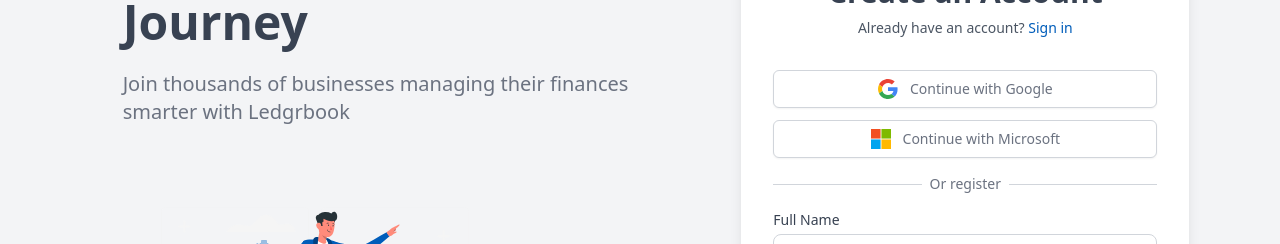
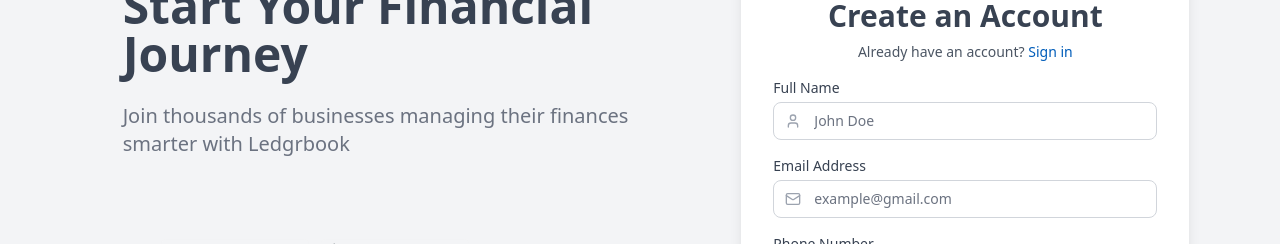
Before and after one commit to Cobot-Technolab/ERP, a React (Vite) app in the folder Frontend/: page /signup in a window 1280 px wide. Shown: the part 194-438 px from the top of the page. Built offline with nearby package versions, Linux system fonts and the light colour scheme.

Commit message:
Delete Social Auth Feature (login with google or microsoft)

```diff
--- a/Frontend/src/Pages/LoginPage.tsx
+++ b/Frontend/src/Pages/LoginPage.tsx
@@ -4,7 +4,6 @@
 import { validateEmail, validatePassword } from "@/lib/validateForm";
 import { FormErrors } from "@/types";
 import FormInput from "@/components/UI/FormInput";
-import SocialAuth from "@/components/UI/SocialAuth";
 import { Button } from "@/components/UI/button";
 const LoginPage = () => {
   const [formData, setFormData] = useState({
@@ -94,7 +93,7 @@
           </div>
         </div>
       </div>
-      <div className="max-w-md w-full space-y-8 bg-white p-8 rounded-xl shadow-lg pb-10 h-fit">
+      <div className="max-w-md w-full space-y-8 bg-white p-8 rounded-xl shadow-lg pb-20 pt-12 h-fit">
         <div className="text-center">
           <h2 className="mt-6 text-3xl font-bold text-foreground">
             Welcome Back
@@ -157,7 +156,6 @@
             </Link>
           </div>
         </form>
-        <SocialAuth />
       </div>
     </div>
   );
--- a/Frontend/src/Pages/SignupPage.tsx
+++ b/Frontend/src/Pages/SignupPage.tsx
@@ -5,7 +5,6 @@
 } from "@/lib/validateForm";
 import { FormErrors } from "@/types";
 import FormInput from "@/components/UI/FormInput";
-import SocialAuth from "@/components/UI/SocialAuth";
 import { User, Mail, Phone, Lock } from "lucide-react";
 import BusinessGrowth from "@/assets/BusinessGrowth.svg";
 const SignupPage = () => {
@@ -57,7 +56,7 @@
   };
 
   return (
-    <div className="bg-gray-100 flex justify-evenly p-4 py-8">
+    <div className="bg-gray-100 flex justify-evenly p-4 py-16">
       <div className="hidden flex-col justify-center h-full text-black p-8 lg:flex">
         <div className="space-y-6 max-w-lg">
           {/* Main heading */}
@@ -77,9 +76,9 @@
           </div>
         </div>
       </div>
-      <div className="max-w-md w-full space-y-8 bg-white p-8 rounded-xl shadow-lg h-fit pb-10">
+      <div className="max-w-md w-full space-y-8 bg-white p-8 rounded-xl shadow-lg h-fit py-12">
         <div className="text-center">
-          <h2 className="mt-6 text-3xl font-bold text-foreground">
+          <h2 className="text-3xl font-bold text-foreground">
             Create an Account
           </h2>
           <p className="mt-2 text-sm text-gray-600">
@@ -92,7 +91,6 @@
             </Link>
           </p>
         </div>
-        <SocialAuth position="top" continueText="register" />
         <form className="!mt-4 space-y-6" onSubmit={handleSubmit}>
           <div className="space-y-4">
             <FormInput
--- a/Frontend/src/components/UI/SocialAuth.tsx
+++ /dev/null
@@ -1,90 +0,0 @@
-import { cn } from "@/lib/utils";
-import { JSX } from "react";
-interface SocialAuthProps {
-  continueText?: string;
-  position?: "top" | "bottom";
-  className?: string;
-}
-const SocialAuthButton = ({
-  provider,
-  icon,
-  onClick,
-}: {
-  provider: string;
-  icon: JSX.Element;
-  onClick: () => void;
-}) => (
-  <button
-    onClick={onClick}
-    type="button"
-    className="w-full inline-flex justify-center items-center gap-3 px-4 py-2 border border-gray-300 rounded-md shadow-sm bg-white text-sm font-medium text-gray-500 hover:bg-gray-50 focus:outline-none focus:ring-2 focus:ring-offset-2 focus:ring-indigo-500"
-  >
-    {icon}
-    <span>Continue with {provider}</span>
-  </button>
-);
-
-// Social Auth Section Component
-const SocialAuth = ({continueText, position, className}:SocialAuthProps) => {
-  const handleGoogleSignIn = () => {
-    console.log("Google sign in clicked");
-    // Implement Google sign in logic
-  };
-
-  const handleMicrosoftSignIn = () => {
-    console.log("Microsoft sign in clicked");
-    // Implement Microsoft sign in logic
-  };
-
-  return (
-    <div className={cn(`mt-6 flex flex-col ${position === 'top' ? 'flex-col-reverse gap-4' : ''}`, className)}>
-      <div className="relative">
-        <div className="absolute inset-0 flex items-center">
-          <div className="w-full border-t border-gray-300" />
-        </div>
-        <div className="relative flex justify-center text-sm">
-          <span className="px-2 bg-white text-gray-500">{`Or ${continueText || 'continue with'}`}</span>
-        </div>
-      </div>
-      <div className={cn(`mt-6 space-y-3 ${position === 'top' ? 'mt-0' : ''}`)}>
-        <SocialAuthButton
-          onClick={handleGoogleSignIn}
-          provider="Google"
-          icon={
-            <svg className="w-5 h-5" viewBox="0 0 48 48">
-              <path
-                fill="#EA4335"
-                d="M24 9.5c3.54 0 6.71 1.22 9.21 3.6l6.85-6.85C35.9 2.38 30.47 0 24 0 14.62 0 6.51 5.38 2.56 13.22l7.98 6.19C12.43 13.72 17.74 9.5 24 9.5z"
-              />
-              <path
-                fill="#4285F4"
-                d="M46.98 24.55c0-1.57-.15-3.09-.38-4.55H24v9.02h12.94c-.58 2.96-2.26 5.48-4.78 7.18l7.73 6c4.51-4.18 7.09-10.36 7.09-17.65z"
-              />
-              <path
-                fill="#FBBC05"
-                d="M10.53 28.59c-.48-1.45-.76-2.99-.76-4.59s.27-3.14.76-4.59l-7.98-6.19C.92 16.46 0 20.12 0 24c0 3.88.92 7.54 2.56 10.78l7.97-6.19z"
-              />
-              <path
-                fill="#34A853"
-                d="M24 48c6.48 0 11.93-2.13 15.89-5.81l-7.73-6c-2.15 1.45-4.92 2.3-8.16 2.3-6.26 0-11.57-4.22-13.47-9.91l-7.98 6.19C6.51 42.62 14.62 48 24 48z"
-              />
-            </svg>
-          }
-        />
-        <SocialAuthButton
-          onClick={handleMicrosoftSignIn}
-          provider="Microsoft"
-          icon={
-            <svg className="w-5 h-5" viewBox="0 0 23 23" fill="none">
-              <path d="M0 0h11v11H0V0z" fill="#F25022" />
-              <path d="M12 0h11v11H12V0z" fill="#7FBA00" />
-              <path d="M0 12h11v11H0V12z" fill="#00A4EF" />
-              <path d="M12 12h11v11H12V12z" fill="#FFB900" />
-            </svg>
-          }
-        />
-      </div>
-    </div>
-  );
-};
-export default SocialAuth;
```
